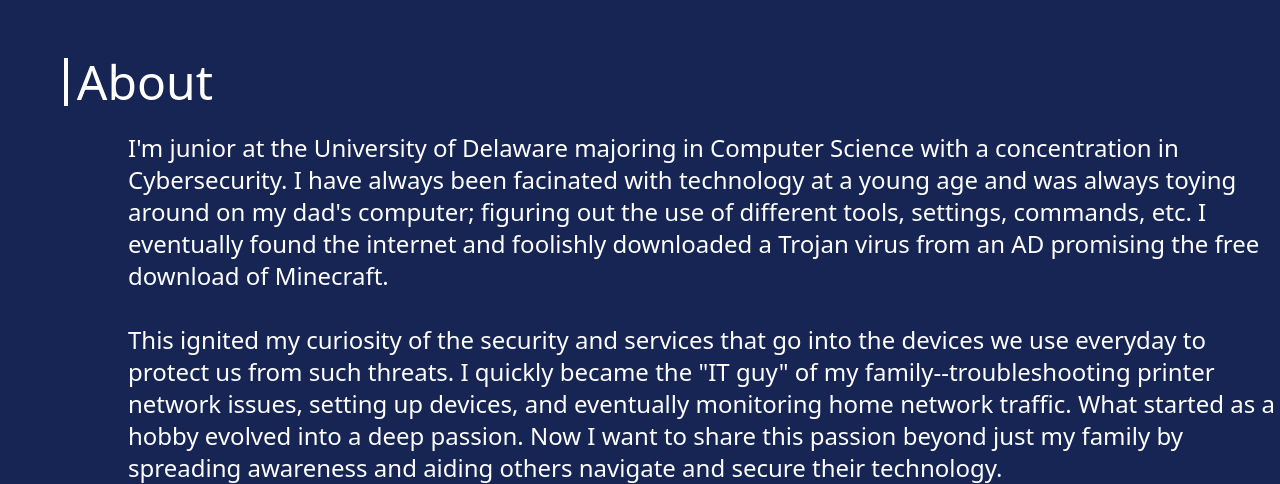
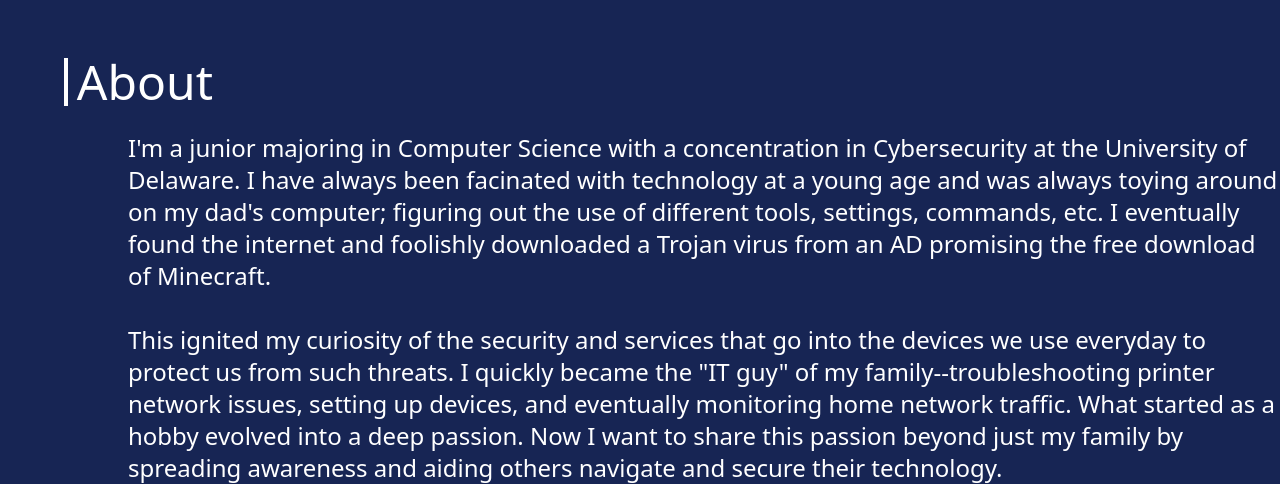
Before and after one commit to BlueBenjaminBen/BL.Portfolio, a website: page build/index.html in a window 1280 px wide. Shown: the part 878-1362 px from the top of the page. Drawn offline with nearby package versions, Linux system fonts and the light colour scheme.

Commit message:
reworded about section

```diff
--- a/build/index.html
+++ b/build/index.html
@@ -140,7 +140,7 @@
       </div>
 
       <div class= "text-2xl mt-[2vw] text-white">
-        <p> I'm junior at the University of Delaware majoring in Computer Science with a concentration in Cybersecurity. I have always been facinated with
+        <p> I'm a junior majoring in Computer Science with a concentration in Cybersecurity at the University of Delaware. I have always been facinated with
           technology at a young age and was always toying around on my dad's computer; figuring out the use of different tools, settings, commands, etc. I eventually found
           the internet and foolishly downloaded a Trojan virus from an AD promising the free download of Minecraft.
         </p>
```
